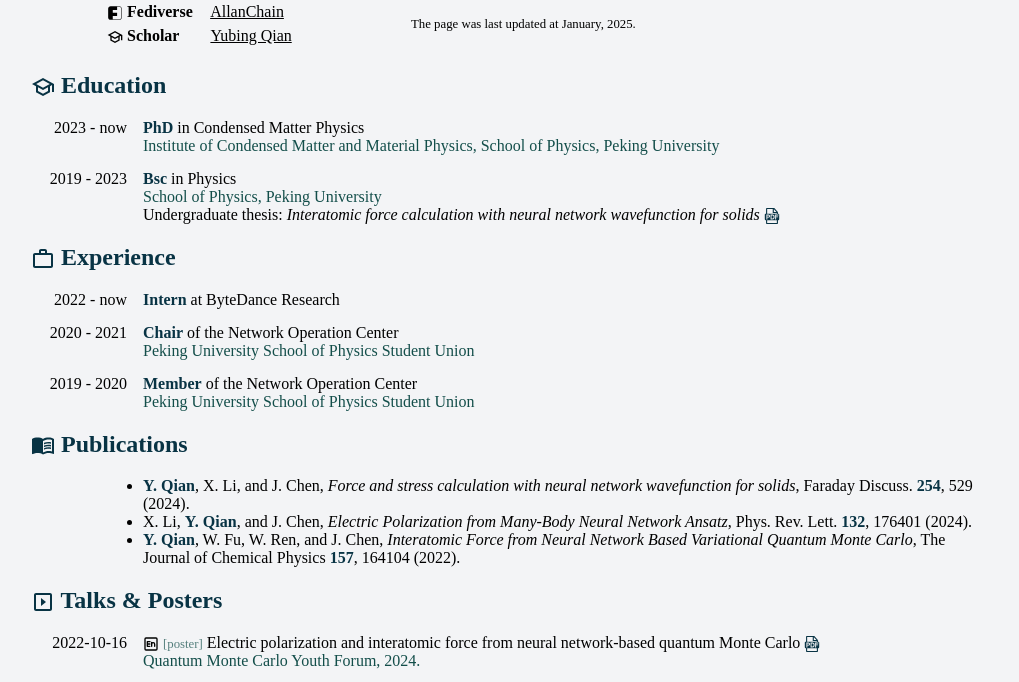
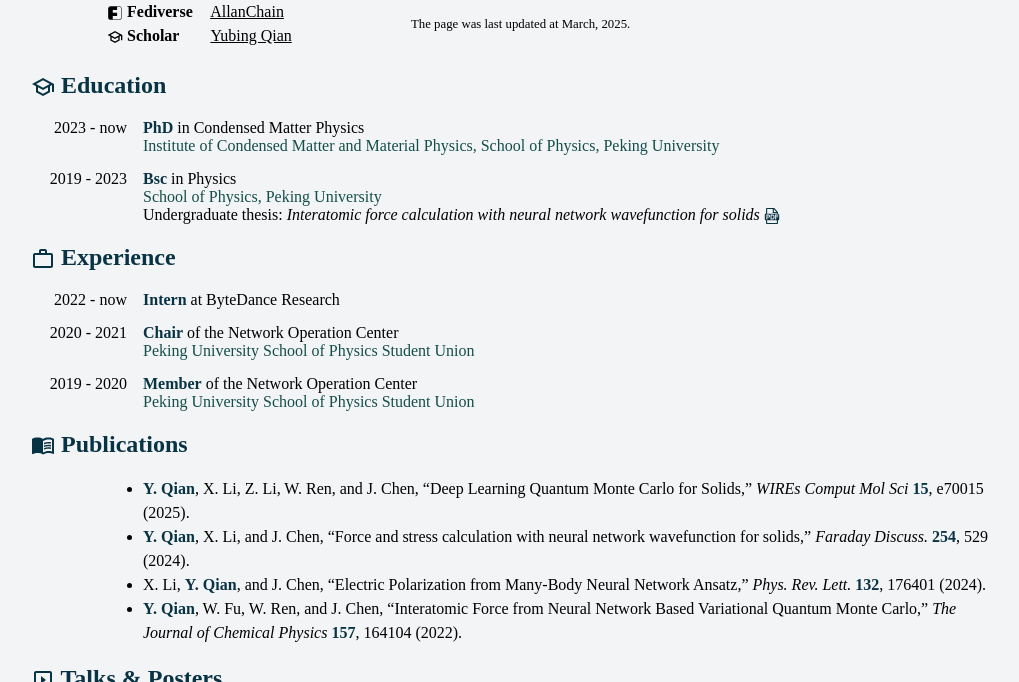
Before and after one commit to AllanChain/AllanChain.github.io, a plain HTML site: page index.html in a window 1280 px wide. Shown: the part 404-1086 px from the top of the page, without its empty margins (129-1148 px from the left). Drawn offline with Linux system fonts and the light colour scheme.

Commit message:
update publication and line height

```diff
--- a/index.html
+++ b/index.html
@@ -83,7 +83,7 @@
             and <a href="https://github.com/AllanChain/">my GitHub profile</a>.
           </p>
           <p>
-            <span style="font-size: 0.8em">The page was last updated at January, 2025.</span>
+            <span style="font-size: 0.8em">The page was last updated at March, 2025.</span>
           </p>
         </div>
       </div>
@@ -157,19 +157,24 @@
       </h2>
       <ul>
         <li>
+          <b>Y. Qian</b>, X. Li, Z. Li, W. Ren, and J. Chen,
+          &ldquo;Deep Learning Quantum Monte Carlo for Solids,&rdquo;
+          <i>WIREs Comput Mol Sci</i> <b>15</b>, e70015 (2025).
+        </li>
+        <li>
           <b>Y. Qian</b>, X. Li, and J. Chen,
-          <i>Force and stress calculation with neural network wavefunction for solids</i>,
-          Faraday Discuss. <b>254</b>, 529 (2024).
+          &ldquo;Force and stress calculation with neural network wavefunction for solids,&rdquo;
+          <i>Faraday Discuss.</i> <b>254</b>, 529 (2024).
         </li>
         <li>
           X. Li, <b>Y. Qian</b>, and J. Chen,
-          <i>Electric Polarization from Many-Body Neural Network Ansatz</i>,
-          Phys. Rev. Lett. <b>132</b>, 176401 (2024).
+          &ldquo;Electric Polarization from Many-Body Neural Network Ansatz,&rdquo;
+          <i>Phys. Rev. Lett.</i> <b>132</b>, 176401 (2024).
         </li>
         <li>
           <b>Y. Qian</b>, W. Fu, W. Ren, and J. Chen,
-          <i>Interatomic Force from Neural Network Based Variational Quantum Monte Carlo</i>,
-          The Journal of Chemical Physics <b>157</b>, 164104 (2022).
+          &ldquo;Interatomic Force from Neural Network Based Variational Quantum Monte Carlo,&rdquo;
+          <i>The Journal of Chemical Physics</i> <b>157</b>, 164104 (2022).
         </li>
       </ul>
 
@@ -180,7 +185,7 @@
       <div class="timeline">
         <div class="time-line-item">
           <div class="time-range">
-            2022-10-16
+            2024-10-26
           </div>
           <div class="time-line-description">
             <div>
--- a/style.css
+++ b/style.css
@@ -24,6 +24,7 @@
 html {
   color: var(--text);
   background-color: var(--background);
+  overscroll-behavior: none;
 }
 body {
   margin: 0 0 20px 0;
@@ -34,7 +35,7 @@ h2, h3, h4, h5, h6, b {
 a {
   color: var(--primary);
 }
-p, .links {
+p, li, .links {
   line-height: 1.5em;
 }
 @media screen and (max-width: 599px) {
```
